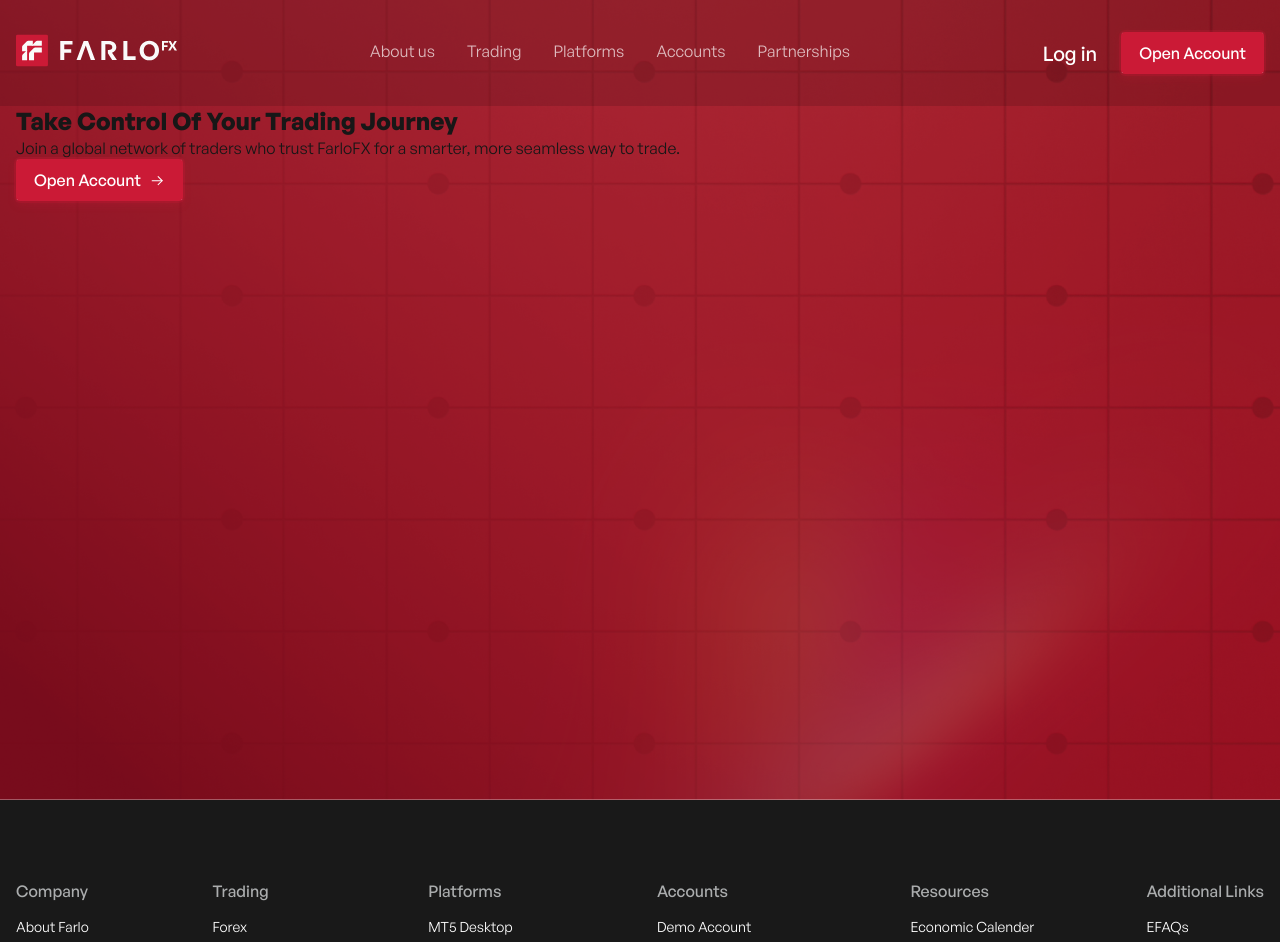
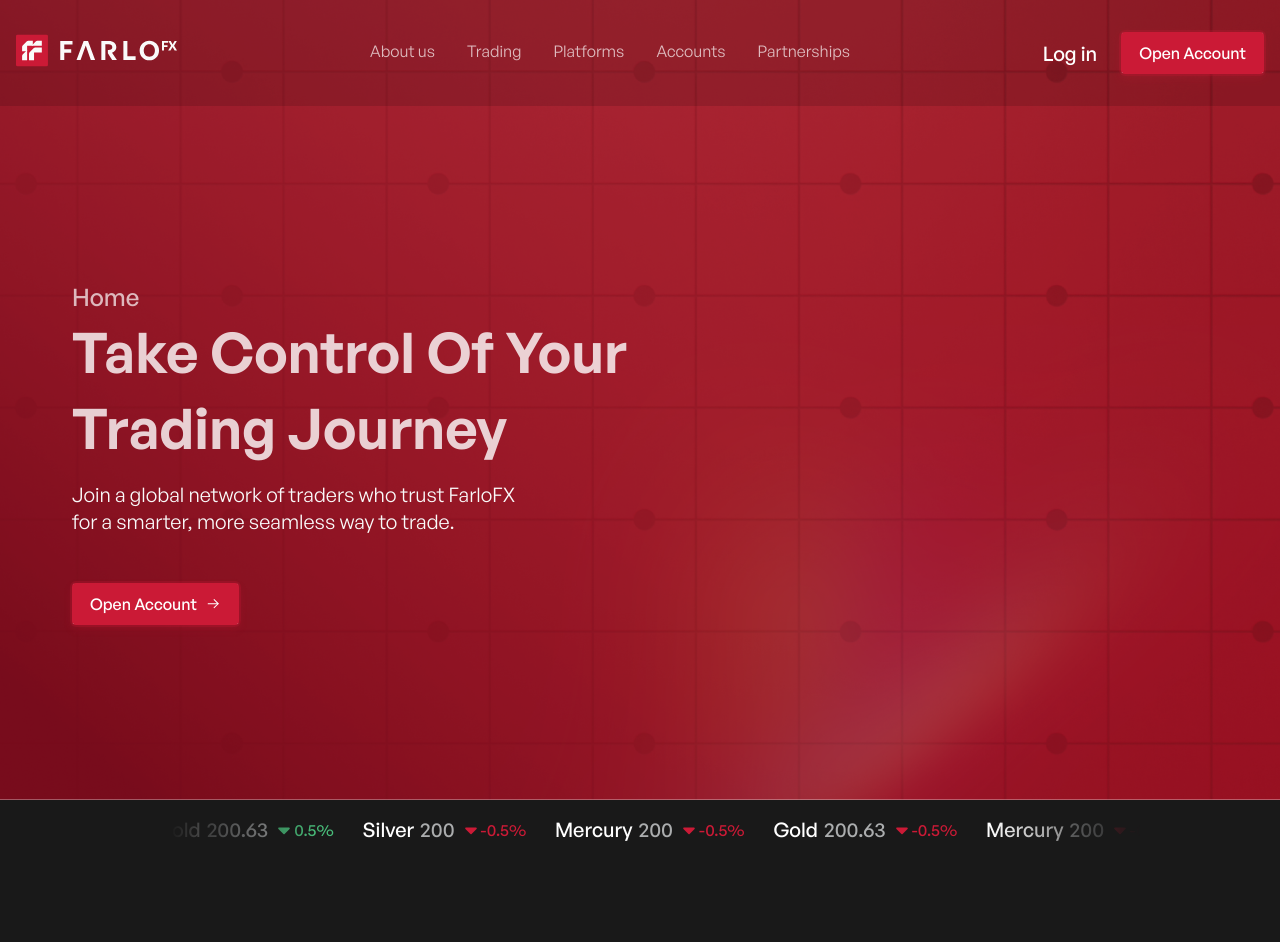
Before and after one commit to Farlo-HQ/farlo, a Next.js app: page / in a window 1280 px wide. Shown: the top 942 px of the page. Built offline with nearby package versions, Linux system fonts and the light colour scheme.

Commit message:
feat: implement hero section with dynamic content and add rates component

```diff
--- a/src/components/heroSection1/index.tsx
+++ b/src/components/heroSection1/index.tsx
@@ -1,30 +1,38 @@
 import { Button } from "../button";
+import { Section } from "../section";
 import styles from "./styles.module.scss";
 import { ArrowRight } from "@/assets/icons/arrow-right";
 
 interface HeroSection1Props {
   sectionClassName?: string;
   bgClassName?: string;
+  tag?: string;
+  title: string;
+  text: string;
 }
 
 const HeroSection1: React.FC<HeroSection1Props> = ({
   sectionClassName,
   bgClassName,
+  title,
+  text,
+  tag,
 }) => {
   return (
     <>
-      <section className={`${styles.bg} ${bgClassName}`}>
-        <div className={`container ${styles.section} ${sectionClassName}`}>
-          <h1>Take Control Of Your Trading Journey</h1>
-          <p>
-            Join a global network of traders who trust FarloFX for a smarter,
-            more seamless way to trade.
-          </p>
+      <Section
+        bgClassName={`${styles.bg} ${bgClassName}`}
+        sectionClassName={`container ${styles.section} ${sectionClassName}`}
+      >
+        <div className={styles.txtContent}>
+          {tag ? <p className={styles.tag}>{tag}</p> : null}
+          <h1 className={styles.ttl}>{title}</h1>
+          <p className={styles.txt}>{text}</p>
           <Button variant="fill-red">
             Open Account <ArrowRight />
           </Button>
         </div>
-      </section>
+      </Section>
     </>
   );
 };
--- a/src/components/heroSection1/styles.module.scss
+++ b/src/components/heroSection1/styles.module.scss
@@ -4,4 +4,62 @@
   background-repeat: no-repeat;
   background-position: center;
   background-size: cover;
+  min-height: 600px;
 }
+.section {
+  display: flex;
+  height: 100%;
+}
+.tag {
+  color: #ffffffb2;
+  font-size: 24px;
+  font-weight: 500;
+}
+.ttl {
+  font-size: 56px;
+  font-weight: 600;
+  background: linear-gradient(
+    180deg,
+    rgba(255, 255, 255, 0.8),
+    rgba(255, 255, 255, 0.8)
+  );
+  -webkit-background-clip: text;
+  -webkit-text-fill-color: transparent;
+  margin-bottom: 1rem;
+
+  @media screen and (max-width: 900px) {
+    font-size: 40px;
+    color: #fff;
+    background: none;
+    -webkit-background-clip: unset;
+    -webkit-text-fill-color: unset;
+  }
+}
+.txt {
+  color: #fafafa;
+  font-size: 20px;
+  margin-bottom: 3rem;
+  max-width: 450px;
+
+  @media screen and (max-width: 900px) {
+    margin-left: auto;
+    margin-right: auto;
+  }
+
+  @media screen and (max-width: 900px) {
+    font-size: 16px;
+  }
+}
+.txtContent {
+  max-width: 700px;
+  padding: 5rem 3.5rem;
+  margin: auto 0;
+
+  @media screen and (max-width: 1024px) {
+    padding: 5rem 0;
+  }
+
+  @media screen and (max-width: 900px) {
+    text-align: center;
+  }
+}
--- a/src/components/index.ts
+++ b/src/components/index.ts
@@ -1,3 +1,5 @@
 export * from "./modal";
 export * from "./heroSection1";
-export * from "./button"
+export * from "./button";
+export * from "./rates";
+export * from "./section";
--- /dev/null
+++ b/src/components/rates/index.tsx
@@ -0,0 +1,60 @@
+import styles from "./styles.module.scss";
+import { IconCaretDownFilled } from "@tabler/icons-react";
+
+const Rates = () => {
+  const rates = [
+    {
+      title: "Gold",
+      value: 200.63,
+      rate: 0.5,
+    },
+    {
+      title: "Silver",
+      value: 200,
+      rate: -0.5,
+    },
+    {
+      title: "Mercury",
+      value: 200,
+      rate: -0.5,
+    },
+    {
+      title: "Gold",
+      value: 200.63,
+      rate: -0.5,
+    },
+    {
+      title: "Mercury",
+      value: 200,
+      rate: -0.5,
+    },
+    {
+      title: "Gold",
+      value: 200.63,
+      rate: -0.5,
+    },
+  ];
+  return (
+    <section className={styles.bg}>
+      <div className={styles.rates}>
+        {rates.map(({ title, value, rate }) => (
+          <p className={styles.rate}>
+            <span className={styles.rate__ttl}>{title}</span>
+            <span className={styles.rate__value}>{value}</span>
+            <span
+              className={`${styles.rate__rate} ${
+                rate > 0
+                  ? styles["rate__rate--increase"]
+                  : styles["rate__rate--decrease"]
+              }`}
+            >
+              <IconCaretDownFilled size={20} /> {rate}%
+            </span>
+          </p>
+        ))}
+      </div>
+    </section>
+  );
+};
+
+export { Rates };
--- /dev/null
+++ b/src/components/rates/styles.module.scss
@@ -0,0 +1,57 @@
+.bg {
+  background: #191919;
+  display: flex;
+  justify-content: center;
+  align-items: center;
+}
+.rates {
+  padding: 1rem;
+  display: flex;
+  gap: 1.8rem;
+
+  -webkit-mask-image: radial-gradient(
+    48.48% 30833.86% at 51.52% 50%,
+    #000 69%,
+    rgba(0, 0, 0, 0) 100%
+  );
+  -webkit-mask-repeat: no-repeat;
+  -webkit-mask-size: cover;
+  mask-image: radial-gradient(
+    48.48% 30833.86% at 51.52% 50%,
+    #000 69%,
+    rgba(0, 0, 0, 0) 100%
+  );
+  mask-repeat: no-repeat;
+  mask-size: cover;
+  max-width: 1000px;
+  overflow: auto;
+}
+.rate {
+  display: flex;
+  align-items: center;
+  gap: 6px;
+
+  &__ttl {
+    font-size: 20px;
+    color: #ffffff;
+    font-weight: 500;
+  }
+  &__value {
+    font-size: 20px;
+    color: #abadae;
+    font-weight: 500;
+  }
+  &__rate {
+    font-weight: 500;
+    font-size: 16px;
+    display: flex;
+    align-items: center;
+
+    &--increase {
+      color: #49bd7a;
+    }
+    &--decrease {
+      color: #cb1a36;
+    }
+  }
+}
--- /dev/null
+++ b/src/components/section/index.tsx
@@ -0,0 +1,21 @@
+interface SectionProps {
+  sectionClassName?: string;
+  bgClassName?: string;
+  children: any;
+}
+
+const Section: React.FC<SectionProps> = ({
+  sectionClassName,
+  bgClassName,
+  children,
+}) => {
+  return (
+    <>
+      <section className={`${bgClassName}`}>
+        <div className={`container ${sectionClassName}`}>{children}</div>
+      </section>
+    </>
+  );
+};
+
+export { Section };
--- a/src/modules/home/index.tsx
+++ b/src/modules/home/index.tsx
@@ -1,10 +1,15 @@
-import { HeroSection1 } from "@/components";
+import { HeroSection1, Rates } from "@/components";
 import styles from "./styles.module.scss";
 
 const HomeUI = () => {
   return (
     <>
-      <HeroSection1 bgClassName={styles.bg} />
+      <HeroSection1 tag="Home"
+        title="Take Control Of Your Trading Journey"
+        text={`Join a global network of traders who trust FarloFX for a smarter, more seamless way to trade.`}
+        bgClassName={styles.bg}
+      />
+      <Rates />
     </>
   );
 };
```
